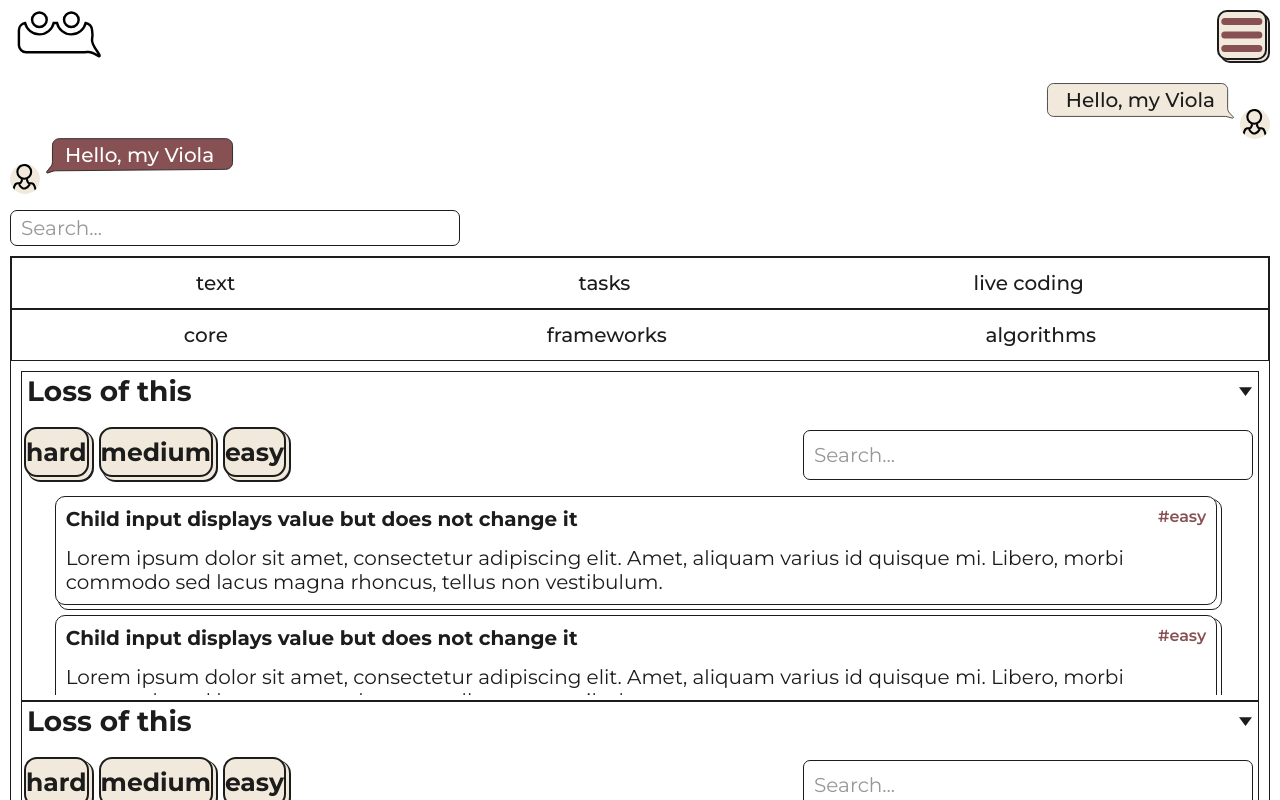
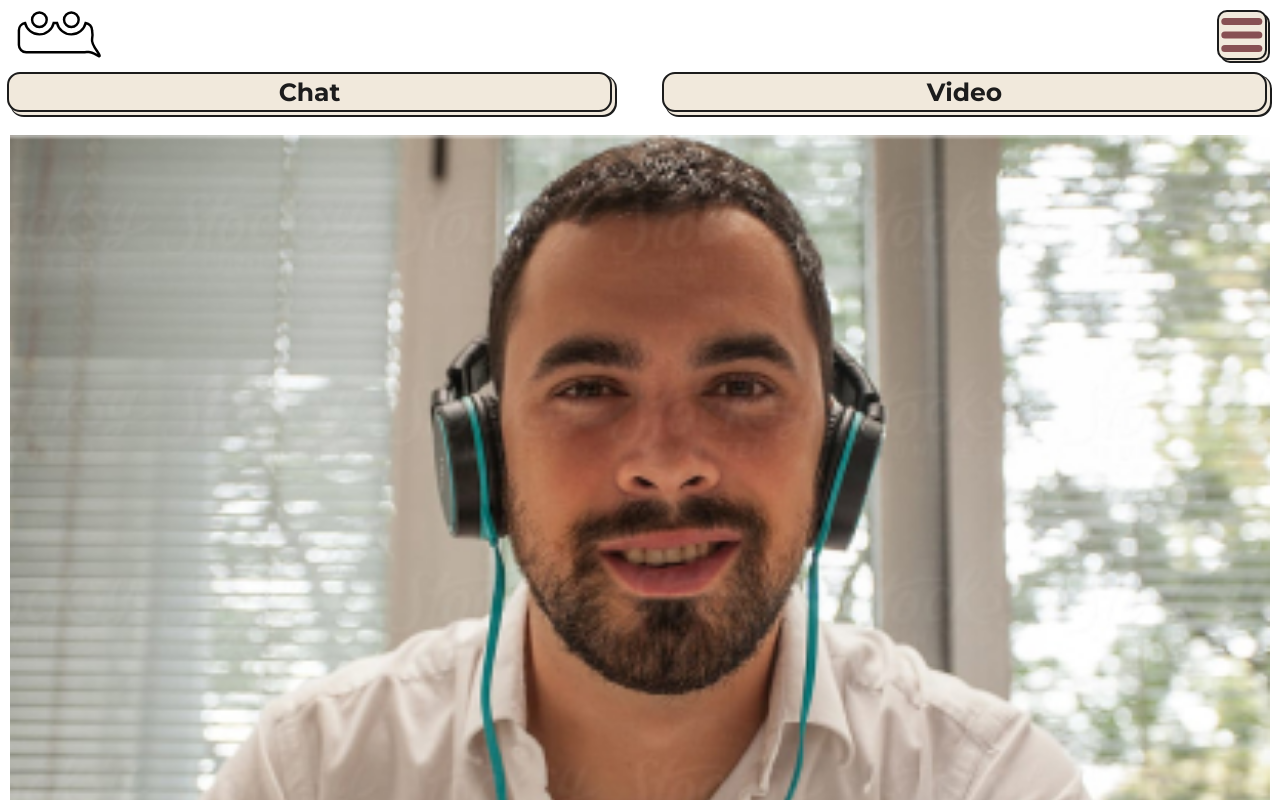
Before and after one commit to algolj/SobbiOld, a React (Create React App) app in the folder frontend/: page /room in a window 1280 px wide. Shown: the top 800 px of the page. Built offline with nearby package versions, Linux system fonts and the light colour scheme.

Commit message:
feat🔨: add chat switcher

```diff
--- a/frontend/src/components/Chat/Chat.module.scss
+++ b/frontend/src/components/Chat/Chat.module.scss
@@ -3,6 +3,9 @@
 .chat {
   max-height: 300px;
   overflow-y: scroll;
+  &_hide{
+    display: none;
+  }
   &__messages {
     display: flex;
     flex-direction: column;
--- a/frontend/src/components/Chat/Chat.tsx
+++ b/frontend/src/components/Chat/Chat.tsx
@@ -1,12 +1,14 @@
-import React from 'react';
+import React, { FC } from 'react';
 import style from './Chat.module.scss';
 import SearchInput from '../../pages/inputs/SearchInput/SearchInput';
 import sprite from '../../assets/sprite.svg';
 import Message from '../Message/Message';
-
-const Chat = () => {
+interface IProps {
+  isHide: boolean;
+}
+const Chat: FC<IProps> = ({ isHide }) => {
   return (
-    <div className={style.chat}>
+    <div className={isHide ? style.chat : style.chat_hide}>
       <div className={style.chat__messages}>
         <Message isReceiving={false} />
         <Message isReceiving={true} />
--- a/frontend/src/pages/Room/Room.module.scss
+++ b/frontend/src/pages/Room/Room.module.scss
@@ -8,11 +8,23 @@
   gap: 10px;
 
   &__chats {
-
+    display: flex;
+    flex-direction: column;
+    gap: 20px;
+    &_switcher {
+      width: 100%;
+      height: 40px;
+      display: flex;
+      gap: 50px;
+    }
   }
 
-  &__image {
+  &__video {
     width: 100%;
+
+    &_hide {
+      display: none;
+    }
   }
 
   &__menu {
--- a/frontend/src/pages/Room/Room.tsx
+++ b/frontend/src/pages/Room/Room.tsx
@@ -1,19 +1,25 @@
-import React from 'react';
+import React, { useState } from 'react';
 import style from './Room.module.scss';
 import NavBar from '../../components/NavBar/NavBar';
 import TestsSearcher from '../../components/TestsSeacher/TestsSearcher';
 import Chat from '../../components/Chat/Chat';
+import Button from '../../components/UI/Button/Button';
 
 const Room = () => {
+  const [isVideo, setIsVideo] = useState<boolean>(true);
   return (
     <div className={style.room}>
       <div className={style.room__chats}>
-        {/*<img*/}
-        {/*  className={style.room__image}*/}
-        {/*  src={'./assets/icon/video1.jpg'}*/}
-        {/*  alt=""*/}
-        {/*/>*/}
-        <Chat />
+        <div className={style.room__chats_switcher}>
+          <Button onClick={() => setIsVideo(false)}>Chat</Button>
+          <Button onClick={() => setIsVideo(true)}>Video</Button>
+        </div>
+        <img
+          className={isVideo ? style.room__video : style.room__video_hide}
+          src={'./assets/icon/video1.jpg'}
+          alt=""
+        />
+        <Chat isHide={!isVideo} />
       </div>
       <div className={style.room__menu}>
         <div className={style.room__navigation}>
```
